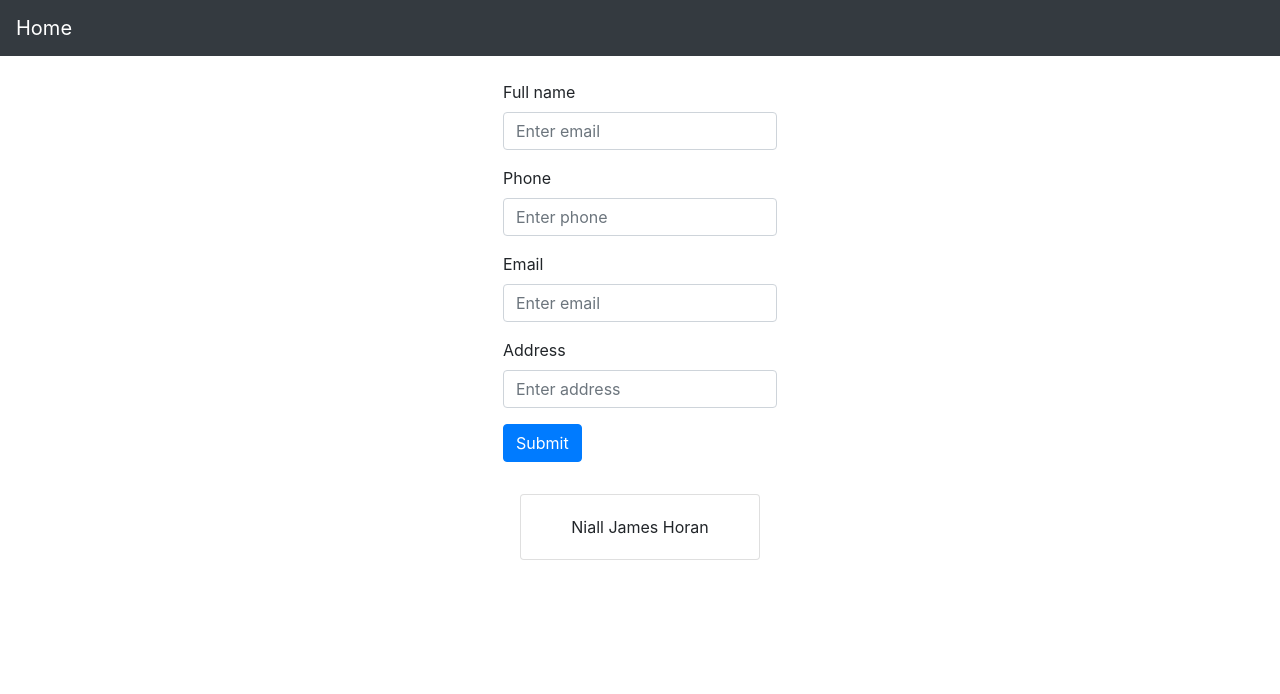
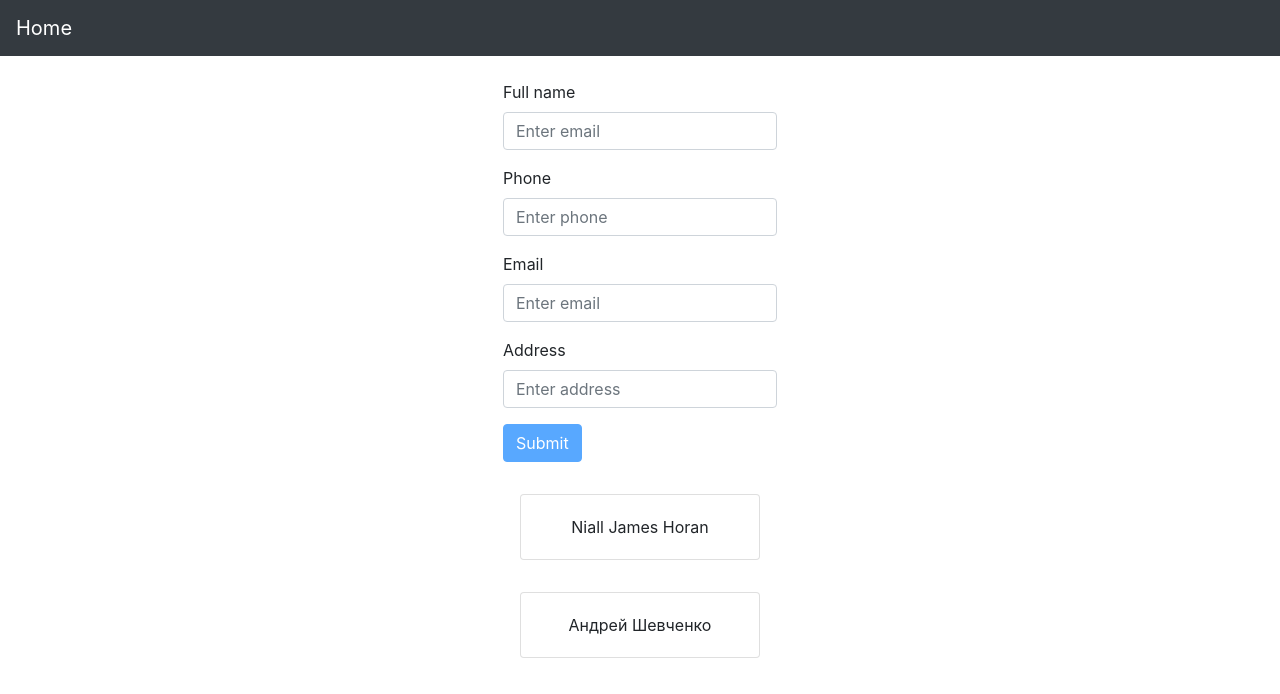
Before and after one commit to shevchenko-andrey/users-test-task, an Angular app: page / in a window 1280 px wide. Shown: the top 694 px of the page. Built offline with nearby package versions, Linux system fonts and the light colour scheme; data requests are answered from the project's data file.

Commit message:
add basic form validation

```diff
--- a/db.json
+++ b/db.json
@@ -6,6 +6,13 @@
       "email": "hiallja@email.com",
       "phone": "0987868574",
       "address": "London W1T 7PD"
+    },
+    {
+      "fullName": "Андрей Шевченко",
+      "email": "andrebro.shevchenko@gmail.com",
+      "phone": "+38(067)597-68-72",
+      "address": "Сухоярська 57",
+      "id": "G_1i7Ck"
     }
   ]
 }
--- a/src/app/components/user-form/user-form.component.html
+++ b/src/app/components/user-form/user-form.component.html
@@ -3,6 +3,8 @@
     <label>Full name</label>
     <input
       [(ngModel)]="fullName"
+      required
+      minlength="10"
       class="form-control"
       placeholder="Enter email"
       name="fullName"
@@ -13,16 +15,23 @@
     <label>Phone</label>
     <input
       [(ngModel)]="phone"
+      minlength="10"
+      maxlength="20"
+      required
+      pattern="[- +()0-9]+"
       class="form-control"
       placeholder="Enter phone"
       name="phone"
       type="text"
     />
   </div>
+
   <div class="form-group">
     <label>Email</label>
     <input
       [(ngModel)]="email"
+      required
+      pattern="^\w+([\.-]?\w+)*@\w+([\.-]?\w+)*(\.\w{2,3})+$"
       class="form-control"
       placeholder="Enter email"
       name="email"
@@ -33,11 +42,16 @@
     <label>Address</label>
     <input
       [(ngModel)]="address"
+      required
+      minlength="10"
+      maxlength="20"
       class="form-control"
       placeholder="Enter address"
       name="address"
       type="text"
     />
   </div>
-  <button type="submit" class="btn btn-primary">Submit</button>
+  <button [disabled]="f.invalid" type="submit" class="btn btn-primary">
+    Submit
+  </button>
 </form>
--- a/src/app/components/user-form/user-form.component.scss
+++ b/src/app/components/user-form/user-form.component.scss
@@ -1,3 +1,6 @@
 .user-form {
   min-width: 15em;
 }
+.ng-invalid.ng-touched {
+  border-color: #ff0000;
+}
```
